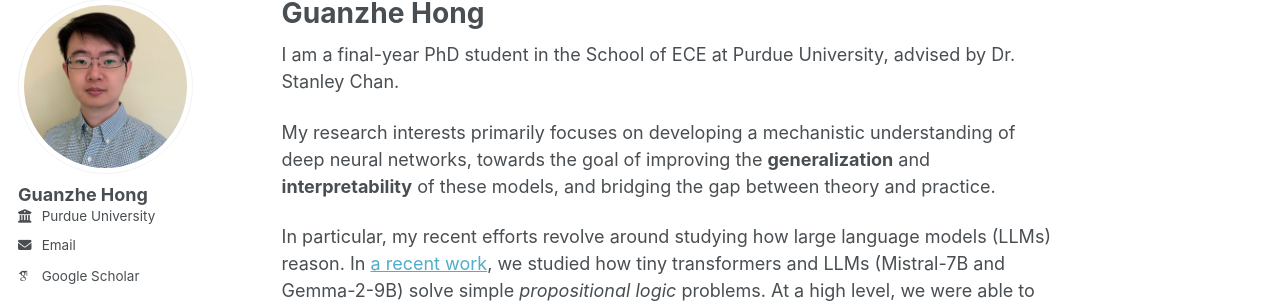
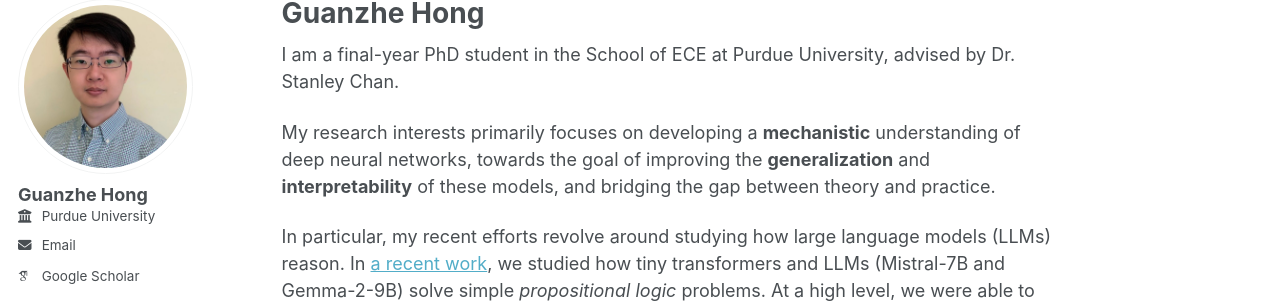
Before and after one commit to guanzhehong/guanzhehong, a Jekyll site: the page built from _pages/about.md, in a window 1280 px wide and 1153 px high. Shown: the part 107-415 px from the top of the window. Built offline with Jekyll 4.4.1, drawn with Linux system fonts in a browser that asks for light colours; some web fonts are replaced.

```diff
--- a/_pages/about.md
+++ b/_pages/about.md
@@ -9,7 +9,7 @@ redirect_from:
 
 I am a final-year PhD student in the School of ECE at Purdue University, advised by Dr. Stanley Chan.
 
-My research interests primarily focuses on developing a mechanistic understanding of deep neural networks, towards the goal of improving the **generalization** and **interpretability** of these models, and bridging the gap between theory and practice.
+My research interests primarily focuses on developing a **mechanistic** understanding of deep neural networks, towards the goal of improving the **generalization** and **interpretability** of these models, and bridging the gap between theory and practice.
 
 In particular, my recent efforts revolve around studying how large language models (LLMs) reason. In [a recent work](https://arxiv.org/abs/2411.04105), we studied how tiny transformers and LLMs (Mistral-7B and Gemma-2-9B) solve simple _propositional logic_ problems. At a high level, we were able to show the existence of, and characterize the _circuit_ employed by LLMs in the wild for solving a nontrivial logic problem which demands _latent multi-hop reasoning_. In the past, I developed _mathematical_ theories which connect _generalization_ performance of DNNs with their _feature-learning_ process, in the settings of [transfer learning](https://arxiv.org/abs/2410.23129), and [feature-based distillation](https://arxiv.org/abs/2103.07600).
 
```
